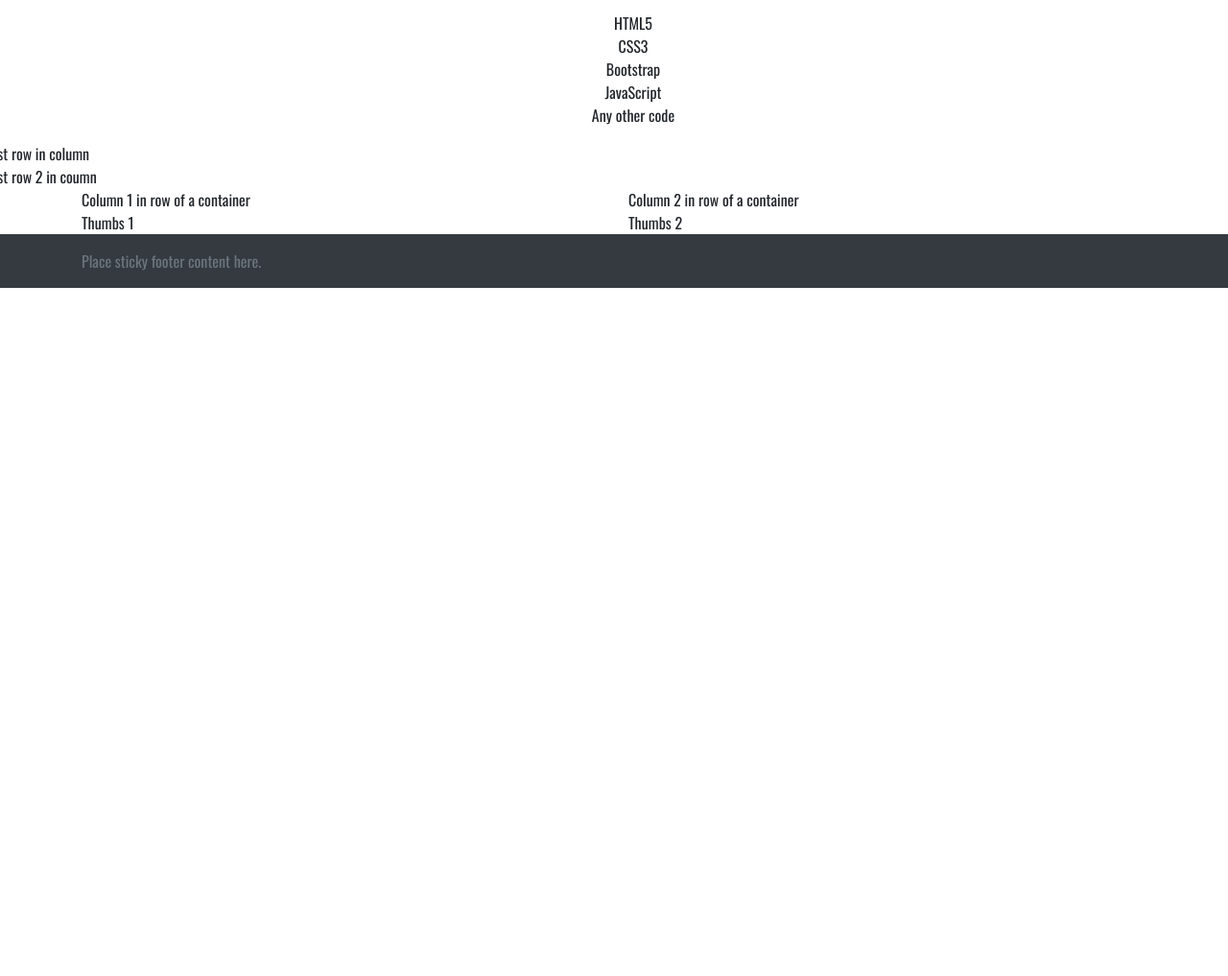
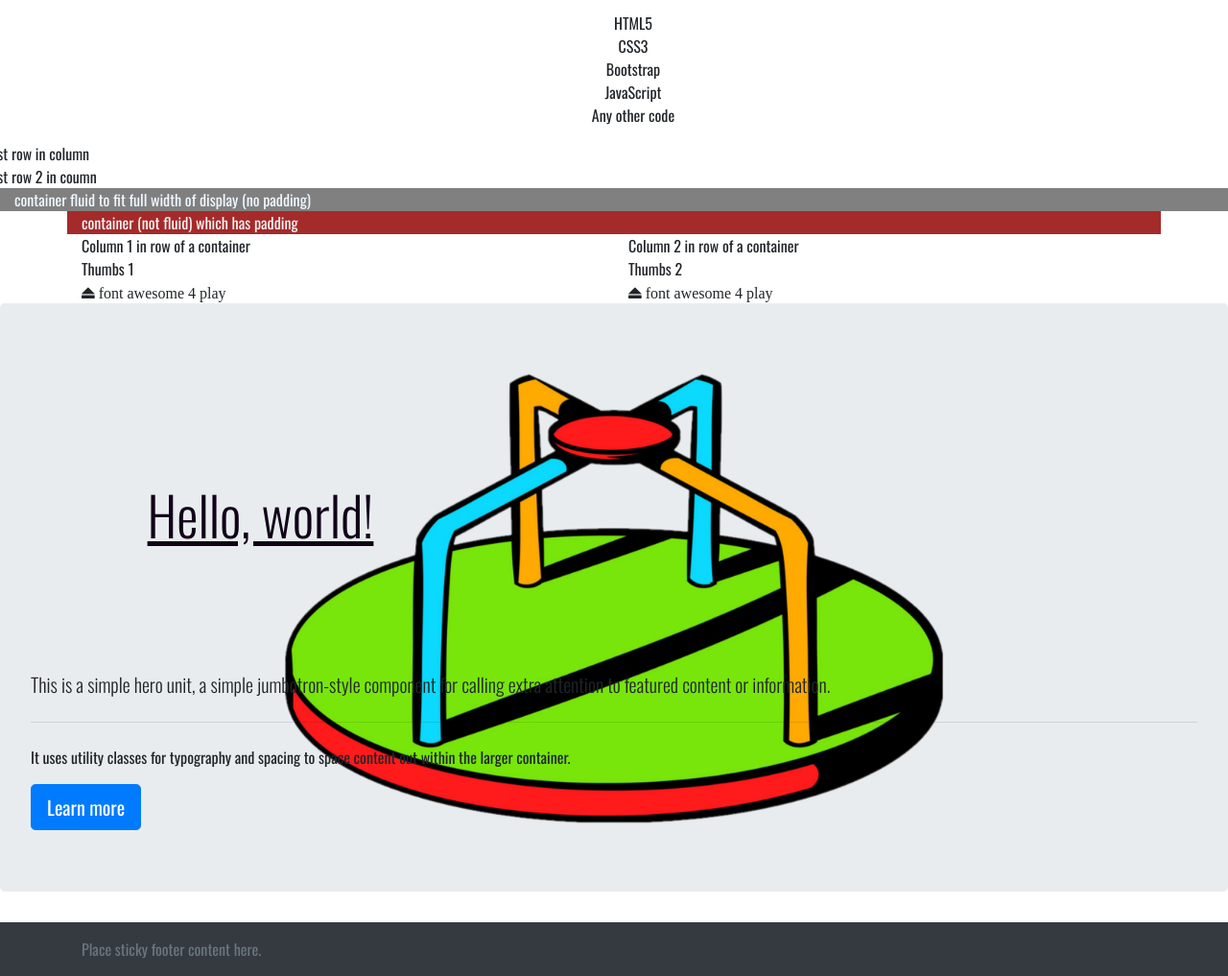
Before and after one commit to TezBaydu/playground, a plain HTML site: page index.html in a window 1280 px wide. Shown: the part 532-1549 px from the top of the page at 96% size. Before the commit the page ends 832 px from the top, so only its background shows below. Drawn offline with nearby package versions, Linux system fonts and the light colour scheme.

Commit message:
jumbotrons are calling !

```diff
--- a/assets/css/style.css
+++ b/assets/css/style.css
@@ -35,3 +35,20 @@ li {
     background-size: cover;
     background-position: center;
 }
+
+
+.container-fluid-style {
+    background-color: grey;
+    color: aliceblue;
+}
+
+.container-style {
+    background-color: brown;
+    color: whitesmoke;
+}
+
+.jumbotron {
+    background-image: url(../images/merry-go-round.png);
+    background-position: center;
+    background-size: cover;
+}
--- a/index.html
+++ b/index.html
@@ -69,6 +69,14 @@
         </div>
     </div>
 
+    <div class = "container-fluid container-fluid-style">
+        container fluid to fit full width of display (no padding)
+    </div>
+
+    <div class = "container container-style">
+        container (not fluid) which has padding
+    </div>
+
     <div class="container">
         <div class="row">
             <div class="col">
@@ -79,6 +87,8 @@
             </div>
         </div>
     </div>
+
+    <!-- Thumbnail play -->
 
     <div class="container">
         <div class="row">
@@ -95,6 +105,26 @@
         </div>
     </div>
 
+    <!-- Fontawesome play-->
+
+    <div class = "container">
+        <div class = "row">
+            <div class = "col">
+                <i class="fa fa-eject"aria-hidden="true"> font awesome 4 play</i>
+            </div>
+            <div class = "col">
+                <i class="fa fa-eject"aria-hidden="true"> font awesome 4 play</i>
+            </div>
+        </div>
+    </div>
+
+    <div class="jumbotron">
+  <h1 class="display-4">Hello, world!</h1>
+  <p class="lead">This is a simple hero unit, a simple jumbotron-style component for calling extra attention to featured content or information.</p>
+  <hr class="my-4">
+  <p>It uses utility classes for typography and spacing to space content out within the larger container.</p>
+  <a class="btn btn-primary btn-lg" href="#" role="button">Learn more</a>
+</div>
 
     <footer class="footer mt-auto py-3 bg-dark">
         <div class="container">
```
